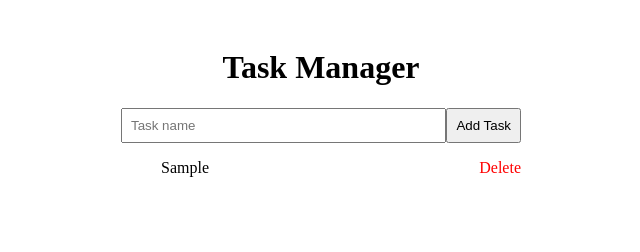
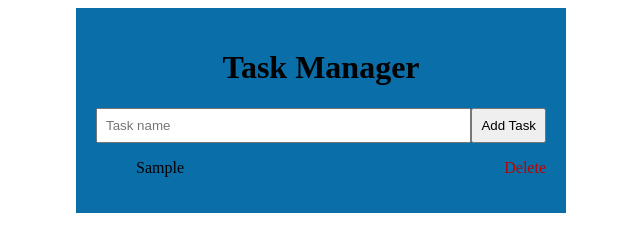
Before and after one commit to Nchedubem/Week_6_Lesson_One_Chidubem_Nweke, a website: page Task_One/index.html in a window 1280 px wide. Both pictures are taken after typing "Sample" into the empty fields and a click on the button "Add Task". Shown: the whole page, without its empty margins (319-959 px from the left). Drawn offline with Linux system fonts and the light colour scheme.

Commit message:
update commit

```diff
--- a/Task_One/style.css
+++ b/Task_One/style.css
@@ -1,7 +1,8 @@
 .container {
-    max-width: 400px;
+    max-width: 450px;
     margin: 0 auto;
     padding: 20px;
+    background-color: #0a6ea8;
   }
 
   h1 {
@@ -37,6 +38,6 @@
   }
 
   .deleteBtn {
-    color: red;
+    color: rgb(180, 6, 6);
     cursor: pointer;
   }
```
